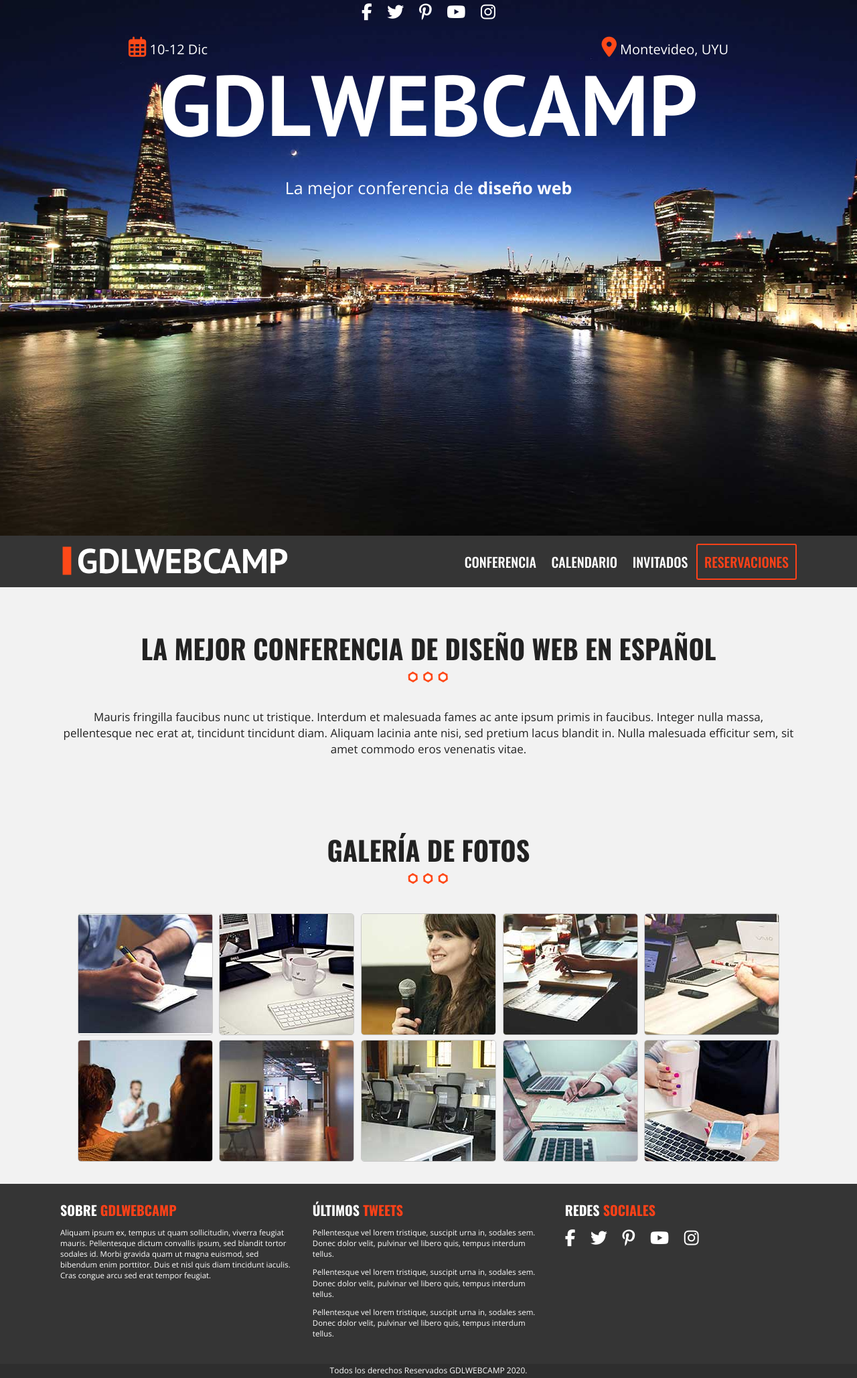
After one commit to SantiM96/Complete-course, a PHP site: page /conferencia.html in a window 1280 px wide. The commit adds this page. Shown: the whole page at 67% size. Run offline with PHP 8.4, Linux system fonts and the light colour scheme; some libraries are stand-ins or nearby versions.

Commit message:
add fixed bar

```diff
--- /dev/null
+++ b/conferencia.html
@@ -0,0 +1,168 @@
+<!doctype html>
+<html class="no-js" lang="">
+
+<head>
+    <meta charset="utf-8">
+    <title></title>
+    <meta name="description" content="">
+    <meta name="viewport" content="width=device-width, initial-scale=1">
+
+    <link rel="manifest" href="site.webmanifest">
+    <link rel="apple-touch-icon" href="icon.png">
+    <!-- Place favicon.ico in the root directory -->
+
+    <script src="https://kit.fontawesome.com/ff57233ed3.js" crossorigin="anonymous"></script>
+    <link href="https://fonts.googleapis.com/css2?family=Open+Sans:ital,wght@0,300;0,400;0,600;0,700;0,800;1,300;1,400;1,600;1,700&family=Oswald:wght@200;300;400;500;600;700&family=PT+Sans:ital,wght@0,400;0,700;1,400;1,700&display=swap" rel="stylesheet">
+    <link rel="stylesheet" href="https://unpkg.com/leaflet@1.6.0/dist/leaflet.css" />
+    <link rel="stylesheet" href="css/normalize.css">
+    <link rel="stylesheet" href="css/lightbox.css">
+    <link rel="stylesheet" href="css/main.css">
+
+    <meta name="theme-color" content="#fafafa">
+</head>
+
+<body>
+
+    <header class="site-header">
+        <div class="hero">
+            <div class="header-content">
+                <nav class="social-networks">
+                    <a href="#"><i class="fab fa-facebook-f"></i></a>
+                    <a href="#"><i class="fab fa-twitter"></i></a>
+                    <a href="#"><i class="fab fa-pinterest-p"></i></a>
+                    <a href="#"><i class="fab fa-youtube"></i></a>
+                    <a href="#"><i class="fab fa-instagram"></i></a>
+                </nav>
+                <div class="hero-text">
+                    <div class="event-info">
+                        <p class="date"><i class="far fa-calendar-alt"></i> 10-12 Dic</p>
+                        <p class="city"><i class="fas fa-map-marker-alt"></i> Montevideo, UYU</p>
+                    </div>
+                    <h1>GdlWebCamp</h1>
+                    <p class="slogan">La mejor conferencia de <span>diseño web</span></p>
+                </div>
+            </div><!-- .header-content -->
+        </div><!-- .hero -->
+    </header>
+
+    <div class="bar">
+        <div class="container flex-bar">
+            <div class="logo-bar">
+                <img src="img/logo.svg" alt="Logo GdlWebCamp">
+            </div>
+            <div class="mobile-menu">
+                <span></span>
+                <span></span>
+                <span></span>
+            </div>
+            <nav class="main-nav">
+                <a href="#">Conferencia</a>
+                <a href="#">Calendario</a>
+                <a href="#">Invitados</a>
+                <a href="registro.html">Reservaciones</a>
+            </nav>
+        </div><!-- .container .flex-bar -->
+    </div><!-- .bar -->
+
+    <section class="container section">
+        <h2>La mejor conferencia de diseño web en español</h2>
+        <p>Mauris fringilla faucibus nunc ut tristique. Interdum et malesuada fames ac ante ipsum primis in faucibus. Integer nulla
+        massa, pellentesque nec erat at, tincidunt tincidunt diam. Aliquam lacinia ante nisi, sed pretium lacus blandit in.
+        Nulla malesuada efficitur sem, sit amet commodo eros venenatis vitae.</p>
+    </section>
+
+    <section class="section container">
+        <h2>Galería de Fotos</h2>
+
+        <div class="galery">
+            <a href="img/galeria/01.jpg" data-lightbox="galeria">
+                <img src="img/galeria/thumbs/01.jpg" alt="Foto de Galería">
+            </a>
+            <a href="img/galeria/02.jpg" data-lightbox="galeria">
+                <img src="img/galeria/thumbs/02.jpg" alt="Foto de Galería">
+            </a>
+            <a href="img/galeria/03.jpg" data-lightbox="galeria">
+                <img src="img/galeria/thumbs/03.jpg" alt="Foto de Galería">
+            </a>
+            <a href="img/galeria/04.jpg" data-lightbox="galeria">
+                <img src="img/galeria/thumbs/04.jpg" alt="Foto de Galería">
+            </a>
+            <a href="img/galeria/05.jpg" data-lightbox="galeria">
+                <img src="img/galeria/thumbs/05.jpg" alt="Foto de Galería">
+            </a>
+            <a href="img/galeria/06.jpg" data-lightbox="galeria">
+                <img src="img/galeria/thumbs/06.jpg" alt="Foto de Galería">
+            </a>
+            <a href="img/galeria/07.jpg" data-lightbox="galeria">
+                <img src="img/galeria/thumbs/07.jpg" alt="Foto de Galería">
+            </a>
+            <a href="img/galeria/08.jpg" data-lightbox="galeria">
+                <img src="img/galeria/thumbs/08.jpg" alt="Foto de Galería">
+            </a>
+            <a href="img/galeria/09.jpg" data-lightbox="galeria">
+                <img src="img/galeria/thumbs/09.jpg" alt="Foto de Galería">
+            </a>
+            <a href="img/galeria/10.jpg" data-lightbox="galeria">
+                <img src="img/galeria/thumbs/10.jpg" alt="Foto de Galería">
+            </a>
+
+
+        </div>
+    </section>
+
+
+    <footer class="main-footer">
+        <section class="container">
+            <div class="about-footer">
+                <h3>Sobre <span>GdlWebCamp</span></h3>
+                <p>Aliquam ipsum ex, tempus ut quam sollicitudin, viverra feugiat mauris. Pellentesque dictum convallis ipsum, sed blandit
+                tortor sodales id. Morbi gravida quam ut magna euismod, sed bibendum enim porttitor. Duis et nisl quis diam tincidunt
+                iaculis. Cras congue arcu sed erat tempor feugiat.</p>
+            </div>
+            <div class="last-tweets">
+                <h3>Últimos <span>Tweets</span></h3>
+                <p>Pellentesque vel lorem tristique, suscipit urna in, sodales sem. Donec dolor velit, pulvinar vel libero quis, tempus
+                interdum tellus.</p>
+                <p>Pellentesque vel lorem tristique, suscipit urna in, sodales sem. Donec dolor velit, pulvinar vel libero quis, tempus
+                interdum tellus.</p>
+                <p>Pellentesque vel lorem tristique, suscipit urna in, sodales sem. Donec dolor velit, pulvinar vel libero quis, tempus
+                interdum tellus.</p>
+            </div>
+            <div>
+                <h3>Redes <span>Sociales</span></h3>
+                <nav class="social-networks sn-footer">
+                    <a href="#"><i class="fab fa-facebook-f"></i></a>
+                    <a href="#"><i class="fab fa-twitter"></i></a>
+                    <a href="#"><i class="fab fa-pinterest-p"></i></a>
+                    <a href="#"><i class="fab fa-youtube"></i></a>
+                    <a href="#"><i class="fab fa-instagram"></i></a>
+                </nav>
+            </div>
+        </section>
+        <p class="copyright">Todos los derechos Reservados GDLWEBCAMP 2020.</p>
+    </footer>
+
+
+
+    <!-- End-HTML-Code -->
+    <script src="js/vendor/modernizr-3.8.0.min.js"></script>
+    <script src="https://code.jquery.com/jquery-3.4.1.min.js" integrity="sha256-CSXorXvZcTkaix6Yvo6HppcZGetbYMGWSFlBw8HfCJo=" crossorigin="anonymous"></script>
+    <script>window.jQuery || document.write('<script src="js/vendor/jquery-3.4.1.min.js"><\/script>')</script>
+    <script src="js/plugins.js"></script>
+    <script src="js/jquery.animateNumber.min.js"></script>
+    <script src="js/jquery.countdown.min.js"></script>
+    <script src="js/jquery.lettering.js"></script>
+    <script src="js/lightbox.js"></script>
+    <script src="https://unpkg.com/leaflet@1.6.0/dist/leaflet.js"></script>
+    <script src="js/main.js"></script>
+    <script src="js/map.js"></script>
+
+    <!-- Google Analytics: change UA-XXXXX-Y to be your site's ID. -->
+    <script>
+        window.ga = function () { ga.q.push(arguments) }; ga.q = []; ga.l = +new Date;
+        ga('create', 'UA-XXXXX-Y', 'auto'); ga('set','transport','beacon'); ga('send', 'pageview')
+    </script>
+    <script src="https://www.google-analytics.com/analytics.js" async></script>
+</body>
+
+</html>
--- a/css/main.css
+++ b/css/main.css
@@ -10,7 +10,6 @@
 /* ==========================================================================
 Base styles: opinionated defaults
 ========================================================================== */
-
 html {
     color: #222;
     font-size: 1em;
@@ -286,7 +285,13 @@
 /** Bar **/
 .bar {
     background-color: #353535;
-        padding: 1rem 0;
+}
+.fixed {
+    position: fixed;
+    width: 100%;
+    top: 0;
+    left: 0;
+    z-index: 2;
 }
 .logo-bar {
     text-align: center;
@@ -301,6 +306,7 @@
     .logo-bar {
         text-align: start;
         flex-basis: 40%;
+        margin: 1rem 0;
     }
     .flex-bar {
         display: flex;
@@ -811,6 +817,19 @@
 
 /*** - Internal - ***/
 
+/** Conferencia **/
+.galery {
+    text-align: center;
+}
+.galery a {
+    text-decoration: none;
+}
+.galery a img {
+    margin: .35rem;
+    border: 1.5px solid rgb(201, 201, 201);
+    border-radius: .5rem;
+}
+
 /* Registro */
 .caja {
     background-color: white;
--- a/index.html
+++ b/index.html
@@ -55,7 +55,7 @@
                 <span></span>
             </div>
             <nav class="main-nav">
-                <a href="#">Conferencia</a>
+                <a href="conferencia.html">Conferencia</a>
                 <a href="#">Calendario</a>
                 <a href="#">Invitados</a>
                 <a href="registro.html">Reservaciones</a>
@@ -63,7 +63,7 @@
         </div><!-- .container .flex-bar -->
     </div><!-- .bar -->
 
-    <section class="container section">
+    <section class="container section add-top">
         <h2>La mejor conferencia de diseño web en español</h2>
         <p>Mauris fringilla faucibus nunc ut tristique. Interdum et malesuada fames ac ante ipsum primis in faucibus. Integer nulla
         massa, pellentesque nec erat at, tincidunt tincidunt diam. Aliquam lacinia ante nisi, sed pretium lacus blandit in.
--- a/js/main.js
+++ b/js/main.js
@@ -5,12 +5,34 @@ $(function() {
     //GdlWebCamp
     $('.hero-text h1').lettering();
 
-    $(".hero-text h1 span").hover(function(){
-        $(this).animate({ bottom: '7px' }, 150);
-    },
+    $(".hero-text h1 span").hover(
+        function () {
+            $(this).animate({ bottom: '7px' }, 150);
+        },
         function () {
             $(this).animate({ bottom: "0px" }, 150);
-        });
+        }
+    );
+
+
+    //Bar in the top part
+    let windowsHeight = $(window).height();
+    $(window).scroll(function() {
+        let scroll = $(window).scrollTop();
+
+        if (scroll > windowsHeight) {
+            $('.bar').addClass('fixed');
+            let barHeight = $('.bar').height();
+            $('body').css({ 'margin-top': barHeight + 'px' });
+            console.log(barHeight);
+        }
+        else {
+            $('.bar').removeClass('fixed');
+            $('body').css({ 'margin-top': '0px' });
+        }
+    });
+
+
 
 
     //Programa del Evento
```
Also changed, not shown: css/lightbox.css (added), images/close.png (added), images/loading.gif (added), images/next.png (added), images/prev.png (added), js/lightbox.js (added), 2 other files. Lines whose indentation alone changed are shown as unchanged.
